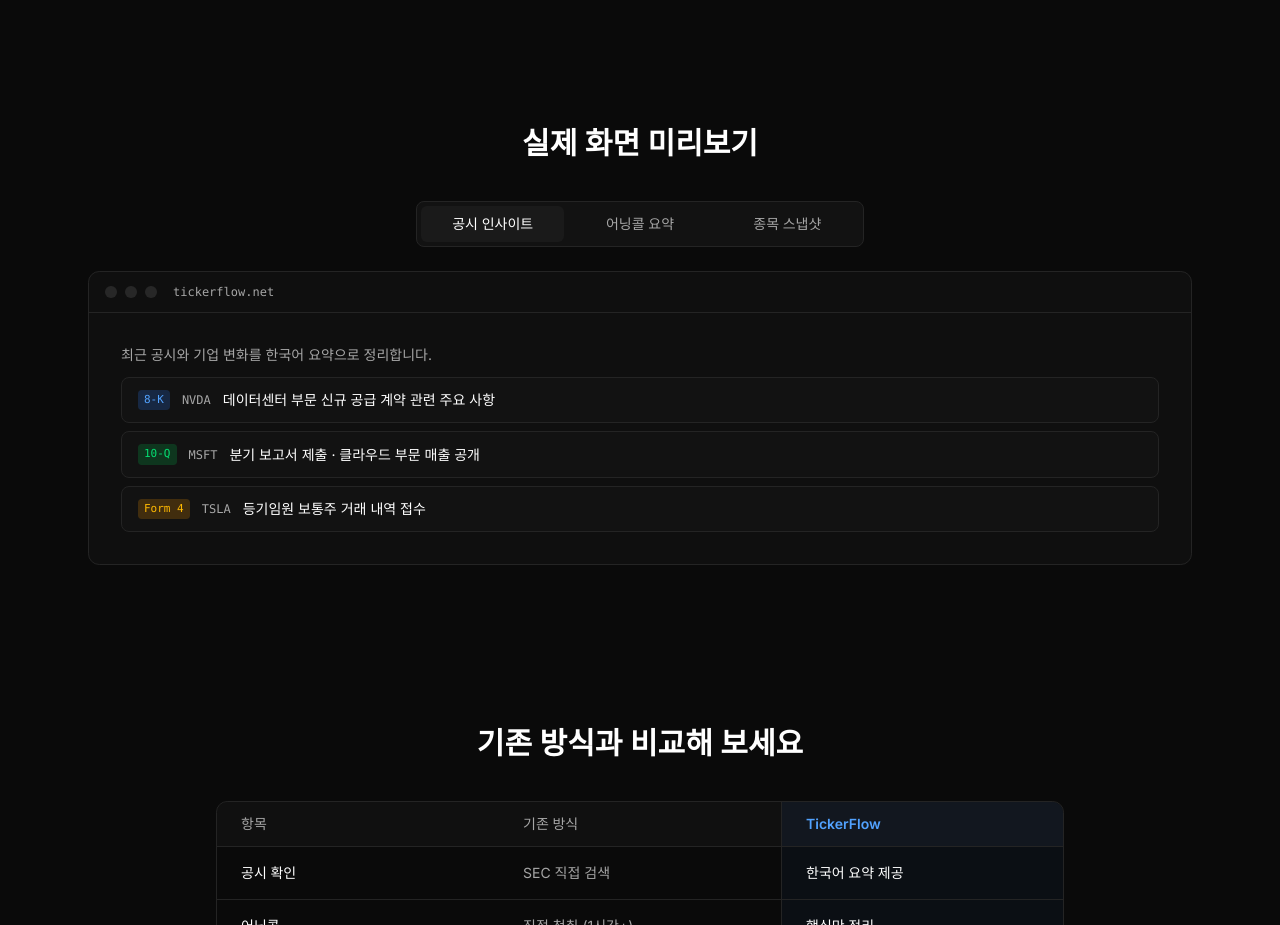
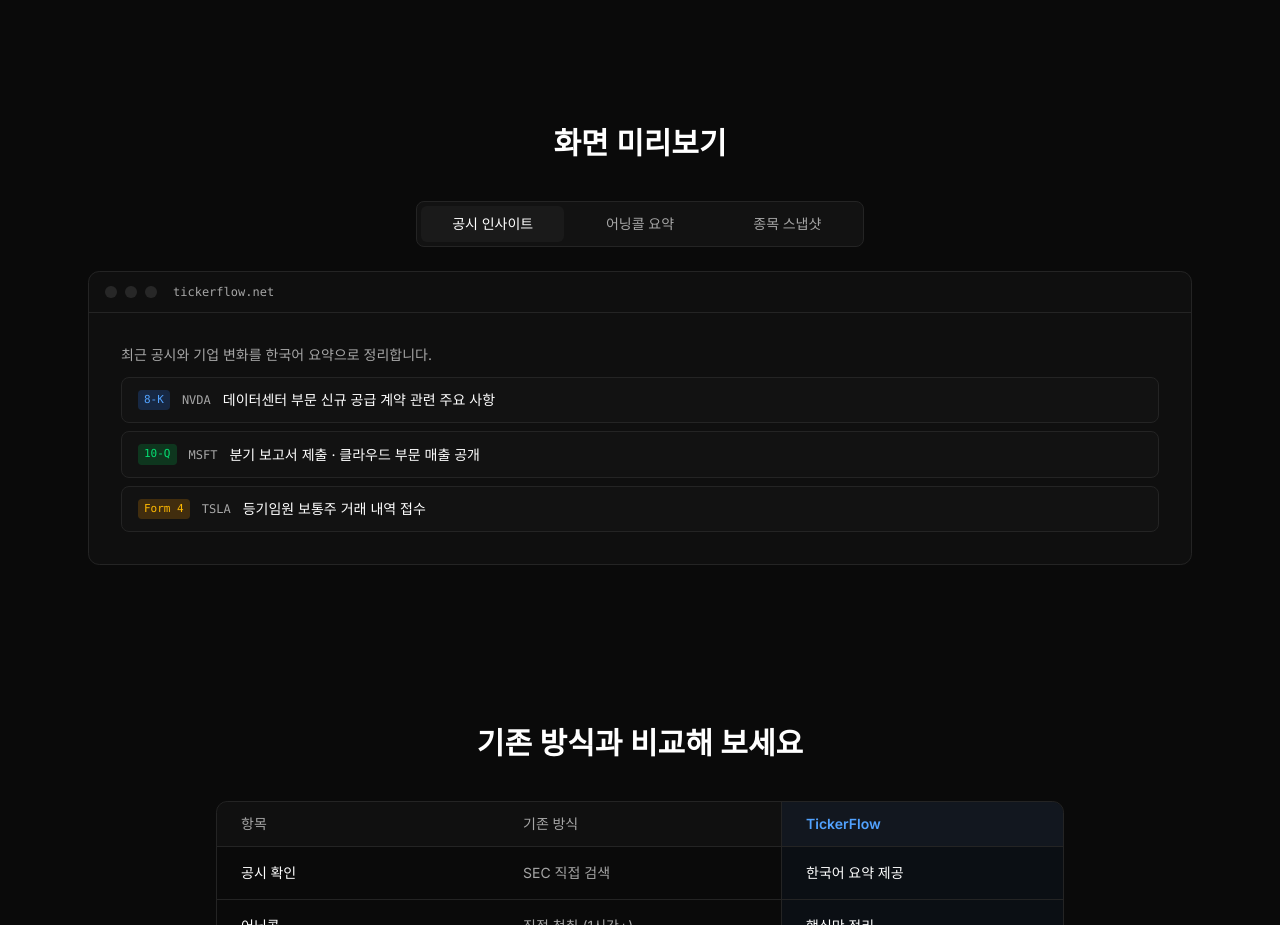
Before and after one commit to nudgefilm/ticker-flow, a Next.js app: page / in a window 1280 px wide. Shown: the part 2200-3125 px from the top of the page. Built offline with nearby package versions, Linux system fonts and the light colour scheme; no server answers.

Commit message:
fix: update product tab preview text from "실제 화면 미리보기" to "화면 미리보기"
Co-authored-by: nudgefilm <251483526+nudgefilm@users.noreply.github.com>

```diff
--- a/src/components/landing/product-tabs.tsx
+++ b/src/components/landing/product-tabs.tsx
@@ -43,7 +43,7 @@ export default function ProductTabs() {
   return (
     <section className="mx-auto max-w-6xl px-6 py-16 md:py-20">
       <div className="mb-10 text-center">
-        <h2 className="text-2xl font-semibold text-foreground md:text-3xl">실제 화면 미리보기</h2>
+        <h2 className="text-2xl font-semibold text-foreground md:text-3xl">화면 미리보기</h2>
       </div>
 
       {/* 탭 */}
```
